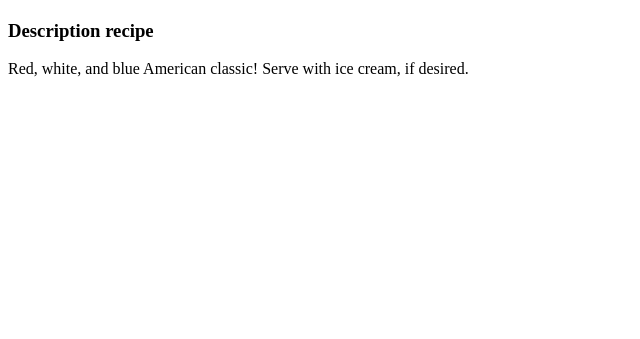
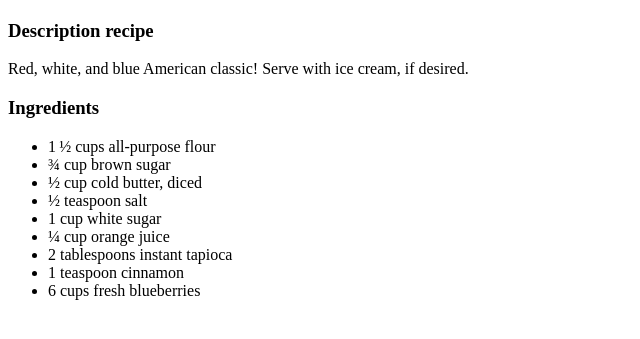
Before and after one commit to Ed674/odin-recipes, a plain HTML site: page recipes/blueberry.html in a window 1280 px wide. Shown: the part 99-438 px from the top of the page, without its empty margins (0-640 px from the left). Drawn offline with Linux system fonts and the light colour scheme.

Commit message:
Add unordered list of ingredients

```diff
--- a/recipes/blueberry.html
+++ b/recipes/blueberry.html
@@ -14,7 +14,21 @@
 
       <p>Red, white, and blue American classic! Serve with ice cream, if desired.</p>
 
+    <h3>Ingredients</h3>
 
+      <ul>
+
+        <li>1 ½ cups all-purpose flour</li>
+        <li>¾ cup brown sugar</li>
+        <li>½ cup cold butter, diced</li>
+        <li>½ teaspoon salt</li>
+        <li>1 cup white sugar</li>
+        <li>¼ cup orange juice</li>
+        <li>2 tablespoons instant tapioca</li>
+        <li>1 teaspoon cinnamon</li>
+        <li>6 cups fresh blueberries</li>
+
+      </ul>
 
 
 
```
